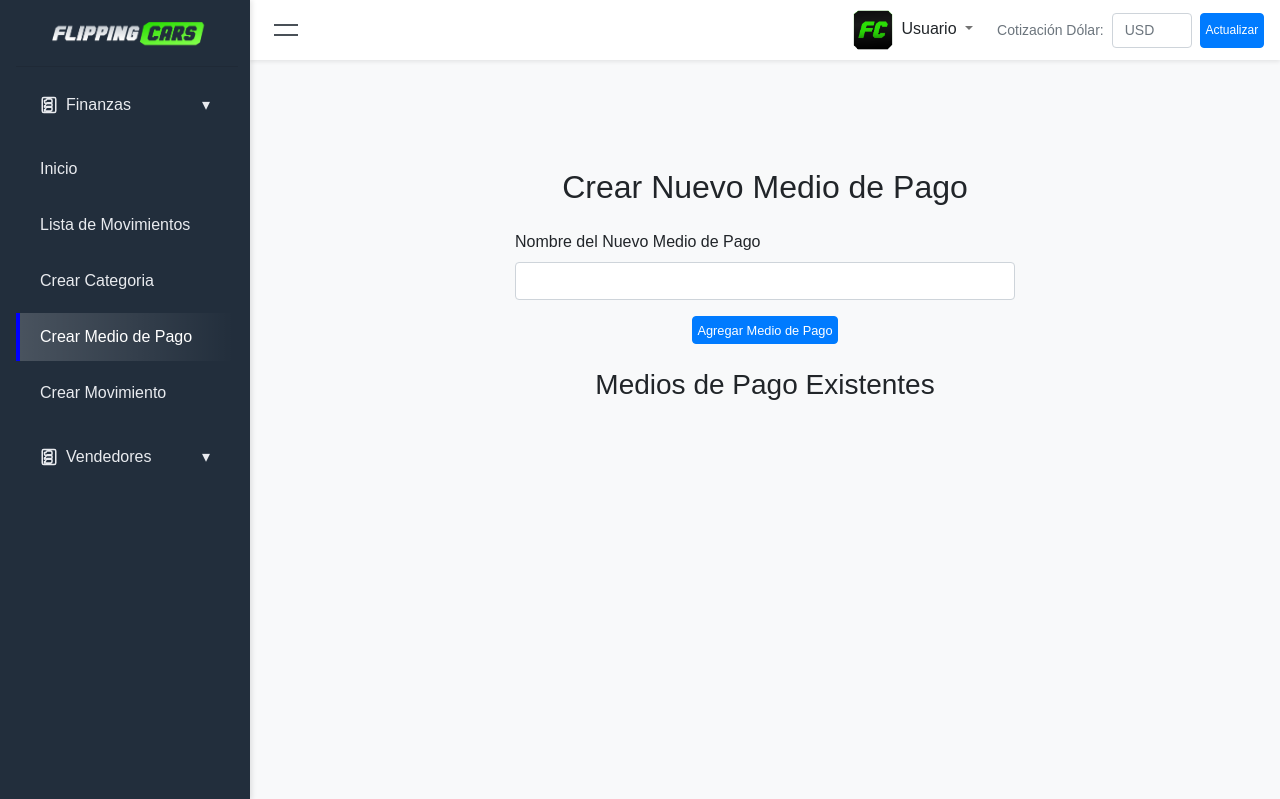
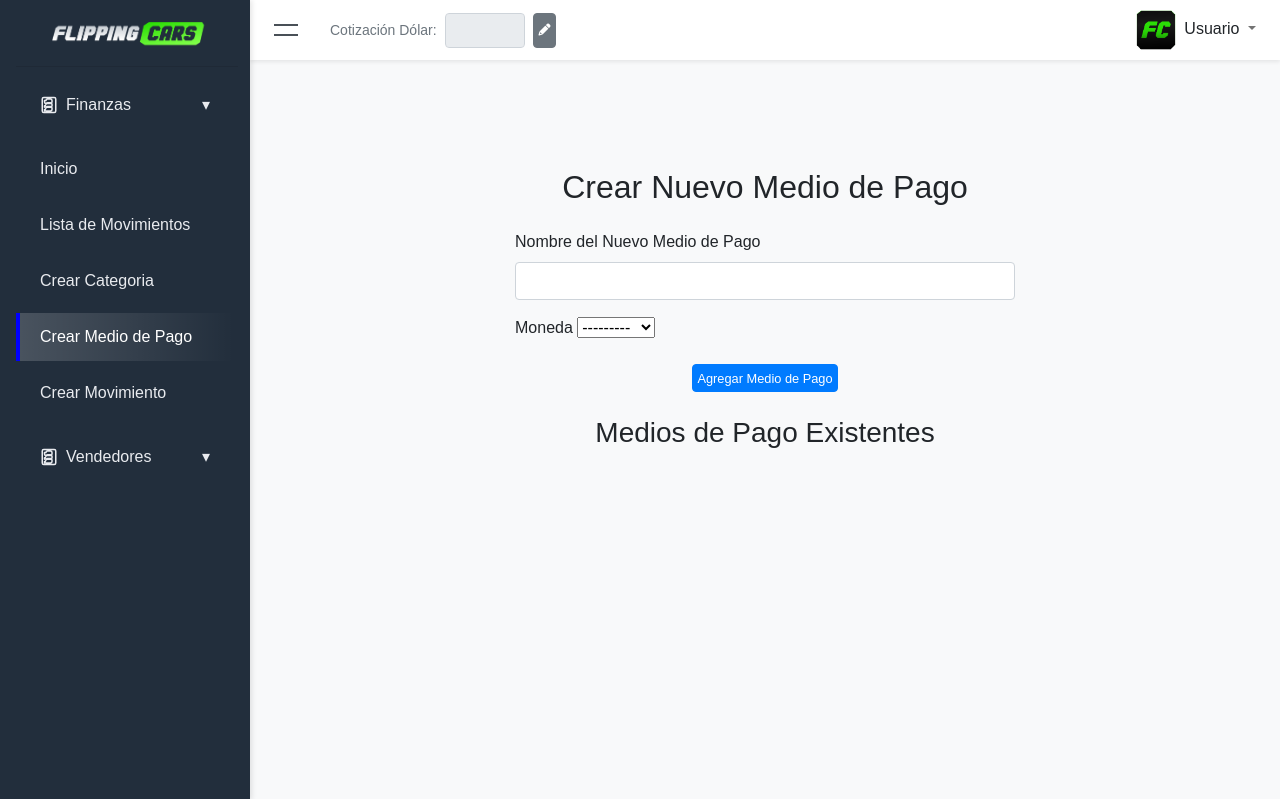
Before and after one commit to santiudev/SistemaGestionFC, a Django app: page /finanzas/mediosdepago/crear/ in a window 1280 px wide. Shown: the top 799 px of the page. Run offline with Django 5.2, Linux system fonts and the light colour scheme; the visitor is signed in with stand-in values (Sample User, id 1); data that the repository does not hold is empty; some libraries are stand-ins or nearby versions.

Commit message:
modifico moneda selector

```diff
--- a/core/core/settings.py
+++ b/core/core/settings.py
@@ -56,6 +56,7 @@ TEMPLATES = [
                 'django.template.context_processors.request',
                 'django.contrib.auth.context_processors.auth',
                 'django.contrib.messages.context_processors.messages',
+                'finanzas.context_processors.cotizacion_context',
             ],
         },
     },
--- a/core/finanzas/forms.py
+++ b/core/finanzas/forms.py
@@ -11,7 +11,7 @@ class MovimientoForm(forms.ModelForm):
         self.fields['patente'].required = False
         self.fields['fecha'].widget = forms.DateInput(attrs={'type': 'date'})
         self.fields['fecha'].required = True
-
+        self.fields['medio_pago'].queryset = MedioPago.objects.all()  # Asegúrate de que el queryset esté disponible
 
     def clean(self):
         cleaned_data = super().clean()
@@ -29,8 +29,7 @@ class CategoriaForm(forms.ModelForm):
 class MedioPagoForm(forms.ModelForm):
     class Meta:
         model = MedioPago
-        fields = ['nombre']
-
+        fields = ['nombre', 'moneda']
 
 
 class CotizacionDolarForm(forms.ModelForm):
--- a/core/finanzas/models.py
+++ b/core/finanzas/models.py
@@ -14,8 +14,12 @@ class Categoria(models.Model):
         return self.nombre
 
 class MedioPago(models.Model):
+    MONEDA_CHOICES = [
+        ('USD', 'Dólares'),
+        ('PESOS', 'Pesos'),
+    ]
     nombre = models.CharField(max_length=100)
-
+    moneda = models.CharField(max_length=10, choices=MONEDA_CHOICES)
     def __str__(self):
         return self.nombre
 
--- a/core/finanzas/templates/finanzas/crear_mediodepago.html
+++ b/core/finanzas/templates/finanzas/crear_mediodepago.html
@@ -15,8 +15,12 @@
         <form method="post" action="{% url 'finanzas:crear_mediodepago' %}" class="mb-4 mx-auto" style="max-width: 500px;">
             {% csrf_token %}
             <div class="mb-3">
-                <label for="nuevo_mediodepago" class="form-label">Nombre del Nuevo Medio de Pago</label>
+                <label for="nombre" class="form-label">Nombre del Nuevo Medio de Pago</label>
                 <input type="text" class="form-control" id="nombre" name="nombre" required>
+            </div>
+            <div class="mb-3">
+                <label for="moneda" class="form-label">Moneda</label>
+                {{ form.moneda }}  <!-- Agregar el campo de moneda aquí -->
             </div>
             <div class="text-center">
                 <button type="submit" class="btn btn-primary">Agregar Medio de Pago</button>
--- a/core/finanzas/templates/finanzas/lista_movimientos.html
+++ b/core/finanzas/templates/finanzas/lista_movimientos.html
@@ -157,8 +157,8 @@
                             </a>
 
                             <a href="#" class="icon-edit mx-1"><i class="fas fa-pencil-alt text-black"></i></a>
-                            <a href="{% url 'finanzas:eliminar_movimiento' movimiento.id %}" class="fas fa-trash-alt text-danger">
-                                <i class="fas fa-eye text-primary"></i>
+                            <a href="{% url 'finanzas:eliminar_movimiento' movimiento.id %}" class="icon-view mx-1 no-underline">
+                                <i class="fas fa-trash-alt text-danger"></i>
                             </a>
 
                         </td>
--- a/core/finanzas/views.py
+++ b/core/finanzas/views.py
@@ -22,6 +22,13 @@ def home_finanzas(request):
     # Calcular totales por medio de pago dentro del filtro
     totales_medio_pago = calcular_totales_por_medio_pago(movimientos)
 
+    # Obtener la última cotización del dólar
+    try:
+        ultima_cotizacion = CotizacionDolar.objects.latest('fecha')
+        cotizacion_actual = ultima_cotizacion.valor_cotizacion
+    except CotizacionDolar.DoesNotExist:
+        cotizacion_actual = 0  # O un valor por defecto
+
     context = {
         'recent_movements': recent_movements,
         'total_ingresos_pesos': totales['total_ingresos_pesos'],
@@ -31,6 +38,7 @@ def home_finanzas(request):
         'start_date': start_date_str if start_date_str else '',
         'end_date': end_date_str if end_date_str else '',
         'totales_medio_pago': totales_medio_pago,
+        'cotizacion_actual': cotizacion_actual,  # Asegúrate de pasar esto al contexto
     }
 
     return render(request, 'finanzas/home.html', context)
--- a/core/static/js/global.js
+++ b/core/static/js/global.js
@@ -69,3 +69,10 @@ document.addEventListener('DOMContentLoaded', function() {
         }
     });
 });
+document.getElementById('edit-button').addEventListener('click', function() {
+    var input = document.querySelector('input[name="valor_cotizacion"]');
+    input.removeAttribute('readonly');  // Habilitar el campo de entrada
+    input.focus();  // Enfocar el campo de entrada
+    document.getElementById('submit-button').style.display = 'inline-block';  // Mostrar el botón de actualizar
+    this.style.display = 'none';  // Ocultar el botón de editar
+});
--- a/core/templates/navbar.html
+++ b/core/templates/navbar.html
@@ -2,6 +2,21 @@
     <a class="sidebar-toggle js-sidebar-toggle">
         <i class="hamburger align-self-center"></i>
     </a>
+    {% if request.resolver_match.namespace == 'finanzas' %}
+        <li class="nav-item d-flex align-items-left ms-4">
+            <span class="text-muted small me-2">Cotización Dólar:</span>  <!-- Mostrar el último precio -->
+            <form method="post" action="{% url 'finanzas:actualizar_cotizacion' %}" class="form-inline d-flex">
+                {% csrf_token %}
+                <input type="number" name="valor_cotizacion" value="{{ cotizacion_actual }}" class="form-control form-control-sm me-2" required style="width: 80px;" readonly>
+                <button type="button" class="btn btn-sm btn-secondary me-2" id="edit-button">
+                    <i class="fas fa-pencil-alt"></i>  <!-- Ícono de lápiz para editar -->
+                </button>
+                <button type="submit" class="btn btn-sm btn-primary" id="submit-button" style="display: none;">
+                    Actualizar
+                </button>
+            </form>
+        </li>
+    {% endif %}
 
     <div class="navbar-collapse collapse">
         <ul class="navbar-nav me-auto">
@@ -24,16 +39,6 @@
                     </form>
                 </div>
             </li>
-            {% if request.resolver_match.namespace == 'finanzas' %}
-                <li class="nav-item d-flex align-items-center ms-3">
-                    <span class="text-muted small me-2">Cotización Dólar:</span>
-                    <form method="post" action="{% url 'finanzas:actualizar_cotizacion' %}" class="form-inline d-flex">
-                        {% csrf_token %}
-                        <input type="number" name="valor_cotizacion" value="{{ cotizacion_actual }}" placeholder="USD" class="form-control form-control-sm me-2" required style="width: 80px;">
-                        <button type="submit" class="btn btn-sm btn-primary">Actualizar</button>
-                    </form>
-                </li>
-            {% endif %}
         </ul>
     </div>
 </nav>
```
Also changed, not shown: core/finanzas/templates/finanzas/crear_movimiento.html (+32 -25 lines), core/finanzas/migrations/0005_mediopago_moneda.py (added), core/finanzas/migrations/0006_alter_mediopago_moneda.py (added), core/finanzas/migrations/0007_alter_mediopago_moneda.py (added).
